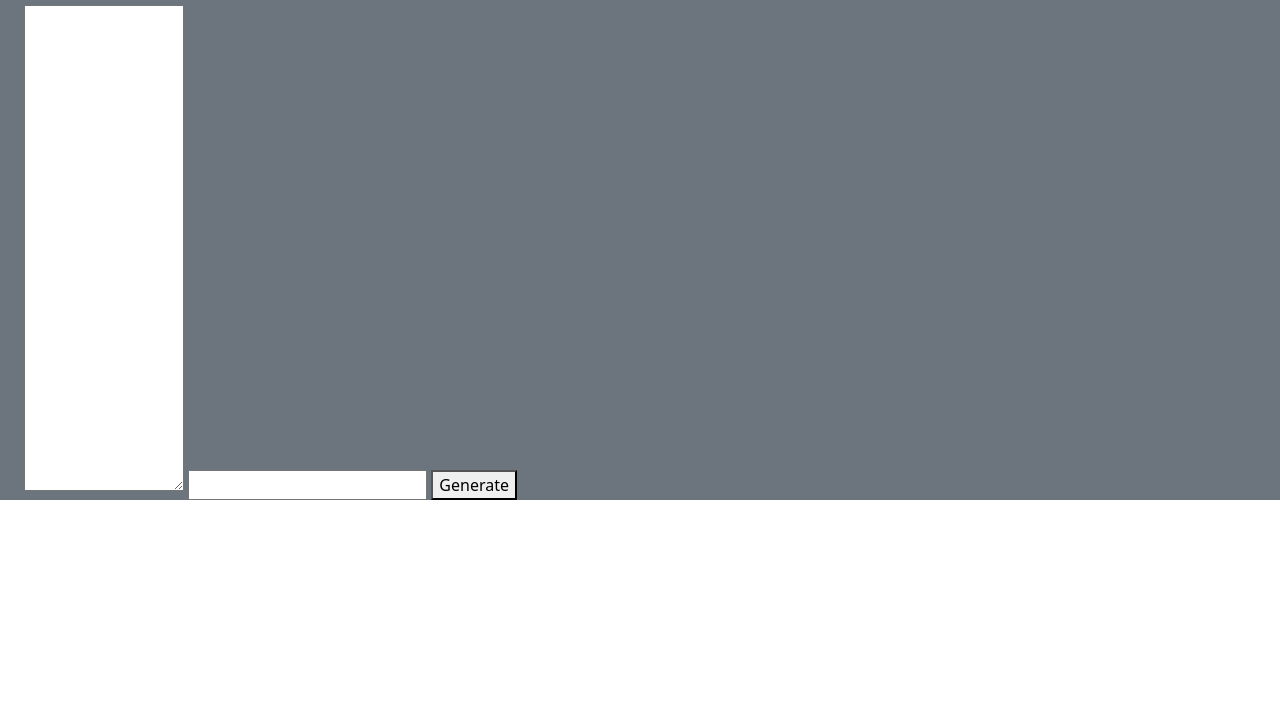
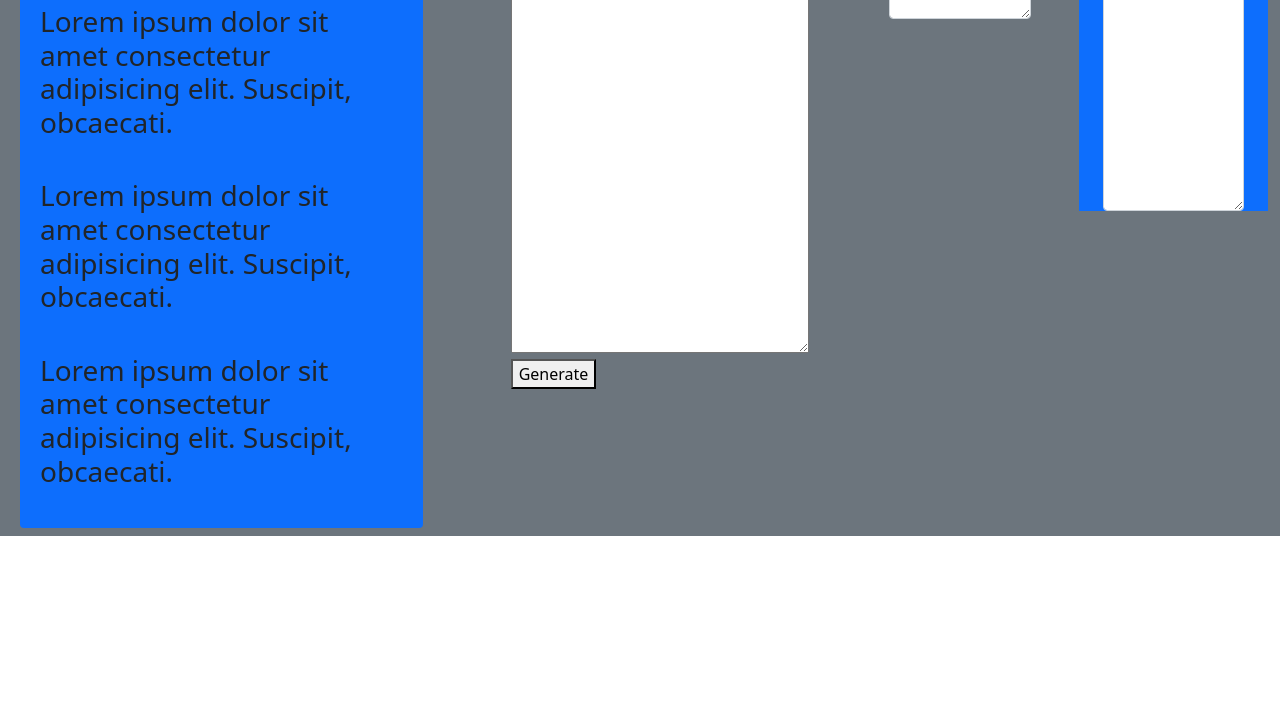
Before and after one commit to marekdano/Team-Generator, a plain HTML site: page index.html in a window 1280 px wide. Shown: the part 91-800 px from the top of the page. Drawn offline with nearby package versions, Linux system fonts and the light colour scheme.

Commit message:
experiments with grid

```diff
--- a/index.html
+++ b/index.html
@@ -14,28 +14,51 @@
 <body>
     <div class="container-fluid bg-secondary">
         <div class="row">
-            <div class="container-fluid bg-primary m-5 ">
-                <!-- <div class="row">
+            <div class="col-4">
+                <div class="container-fluid bg-primary m-2  p-3 rounded">
+                    <div class="row">
                         <h1>Rules</h1>
                         <div class="p-3">
-                    <h2>Lorem ipsum dolor sit amet consectetur adipisicing elit. Suscipit, obcaecati.</h2>
+                            <h2 class="fs-3">Lorem ipsum dolor sit amet consectetur adipisicing elit. Suscipit,
+                                obcaecati.</h2>
                         </div>
                         <div class="p-3">
-                    <h2>Lorem ipsum dolor sit amet consectetur adipisicing elit. Suscipit, obcaecati.</h2>
+                            <h2 class="fs-3">Lorem ipsum dolor sit amet consectetur adipisicing elit. Suscipit,
+                                obcaecati.</h2>
                         </div>
                         <div class="p-3">
-                    <h2>Lorem ipsum dolor sit amet consectetur adipisicing elit. Suscipit, obcaecati.</h2>
-                </div>
-            </div> -->
+                            <h2 class="fs-3">Lorem ipsum dolor sit amet consectetur adipisicing elit. Suscipit,
+                                obcaecati.</h2>
                         </div>
                     </div>
-        <div class="container-fluid">
-            <textarea id="outArray" rows="20" cols="15"></textarea>
+                </div>
+            </div>
+            <div class="col-4">
+                <div class="container-fluid m-5">
                     <input id="inputGroupNumber" type="number">
+                    <textarea id="outArray" rows="15" cols="30"></textarea>
                     <button id="Btn">Generate</button>
                 </div>
-        <div class="container-fluid">
-            <div id="inputArray"></div>
+            </div>
+            <div class="col-2">
+                <div class="container-fluid mt-5 input-group"">
+                <!-- <div id=" inputArray"></div> -->
+                <div class="input-group">
+                    <textarea class="form-control" style="min-width: 100%" aria-label="With textarea"></textarea>
+                </div>
+            </div>
+        </div>
+        <div class="col-2">
+            <div class="container-fluid input-group d-flex align-items-bottom bg-primary"">
+            <!-- <div id=" inputArray"></div> -->
+            <div class="input-group mt-5 ">
+                <textarea class="form-control" rows="10
+                " aria-label="With textarea"></textarea>
+            </div>
+        </div>
+    </div>
+    </div>
+    </div>
     </div>
     </div>
 
```
Lines whose indentation alone changed are shown as unchanged.
